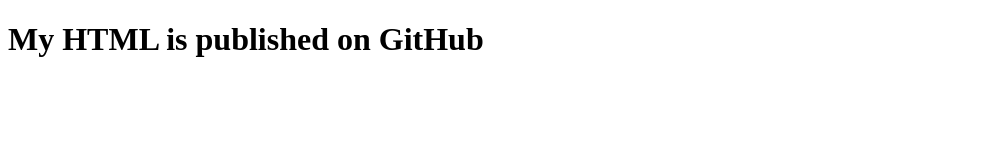
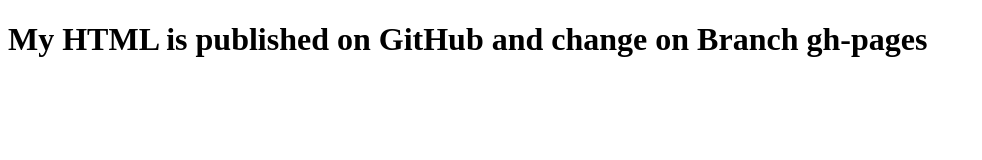
Before and after one commit to devster19/learnhtml, a plain HTML site: page index.html in a window 1280 px wide. Shown: the whole page, without its empty margins (0-982 px from the left). Drawn offline with Linux system fonts and the light colour scheme.

Commit message:
new gh-pages branch

```diff
--- a/index.html
+++ b/index.html
@@ -7,6 +7,6 @@
     <title>LEARN HTML</title>
 </head>
 <body>
-    <h1>My HTML is published on GitHub</h1>
+    <h1>My HTML is published on GitHub and change on Branch gh-pages</h1>
 </body>
 </html>
```
